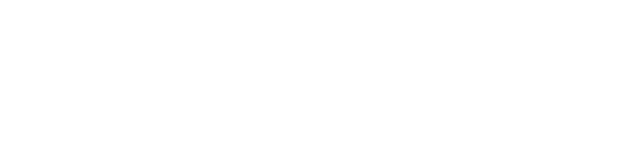
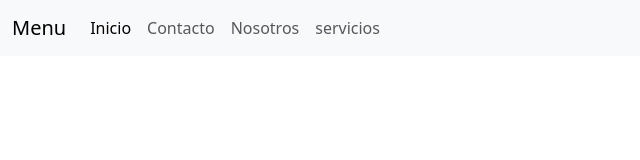
Before and after one commit to camilot26/MI_PRIMER_REPOSITORIO, a plain HTML site: page PAGINA_WEB/contacto.html in a window 1280 px wide. Shown: the whole page, without its empty margins (0-640 px from the left). Drawn offline with nearby package versions, Linux system fonts and the light colour scheme.

Commit message:
modificacion de pagina web

```diff
--- a/PAGINA_WEB/contacto.html
+++ b/PAGINA_WEB/contacto.html
@@ -3,9 +3,34 @@
 <head>
     <meta charset="UTF-8">
     <meta name="viewport" content="width=device-width, initial-scale=1.0">
+    <link href="https://cdn.jsdelivr.net/npm/bootstrap@5.3.3/dist/css/bootstrap.min.css" rel="stylesheet" integrity="sha384-QWTKZyjpPEjISv5WaRU9OFeRpok6YctnYmDr5pNlyT2bRjXh0JMhjY6hW+ALEwIH" crossorigin="anonymous">
     <title>Document</title>
 </head>
 <body>
+    <nav class="navbar navbar-expand-lg bg-body-tertiary">
+        <div class="container-fluid">
+          <a class="navbar-brand" href="#">Menu</a>
+          <button class="navbar-toggler" type="button" data-bs-toggle="collapse" data-bs-target="#navbarNav" aria-controls="navbarNav" aria-expanded="false" aria-label="Toggle navigation">
+            <span class="navbar-toggler-icon"></span>
+          </button>
+          <div class="collapse navbar-collapse" id="navbarNav">
+            <ul class="navbar-nav">
+              <li class="nav-item">
+                <a class="nav-link active" aria-current="page" href="#">Inicio</a>
+              </li>
+              <li class="nav-item">
+                <a class="nav-link" href="#">Contacto</a>
+              </li>
+              <li class="nav-item">
+                <a class="nav-link" href="#">Nosotros</a>
+              </li>
+              <li class="nav-item">
+                <a class="nav-link" href="#">servicios</a>
+              </li>
 
+            </ul>
+          </div>
+        </div>
+      </nav>
 </body>
 </html>
```
